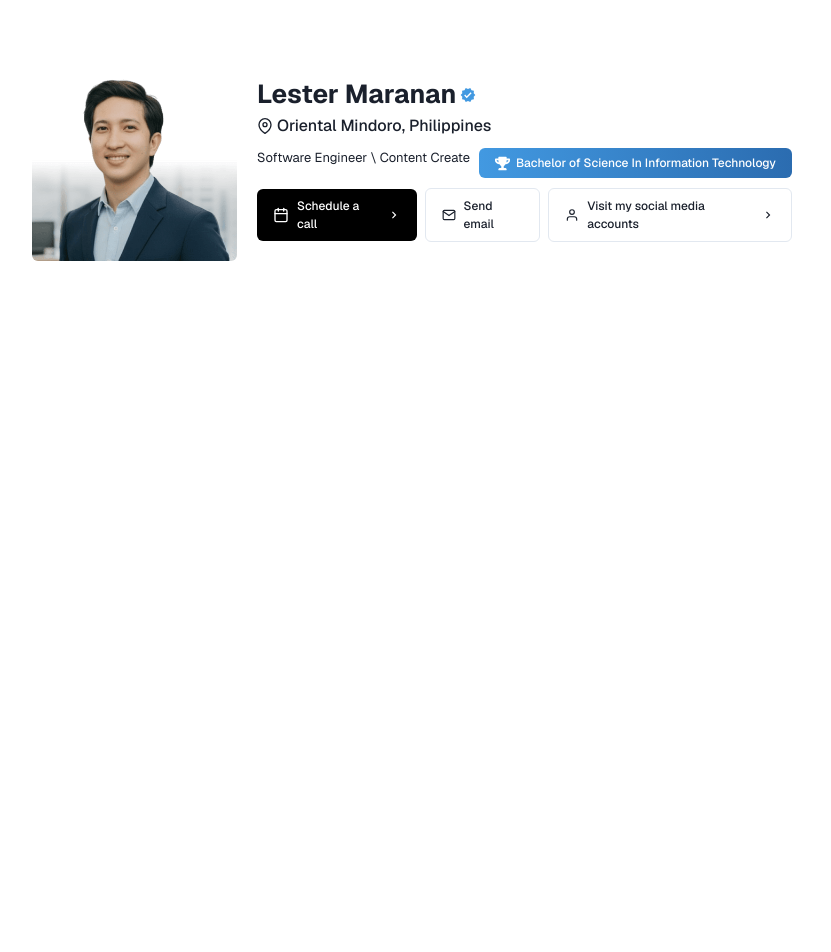
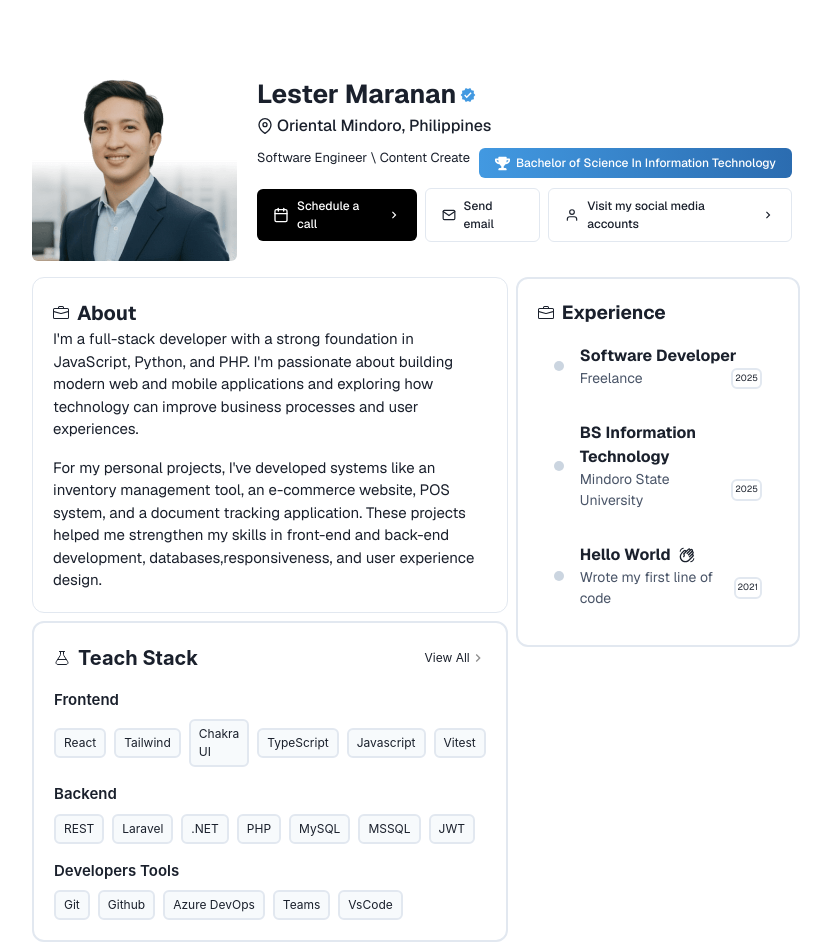
Before and after one commit to mlesterpal30/portfolio, a React (Vite) app: page / in a window 1280 px wide. Shown: the top 952 px of the page, without its empty margins (224-1055 px from the left). Before the commit the page ends 800 px from the top, so only its background shows below. Built offline with nearby package versions, Linux system fonts and the light colour scheme.

Commit message:
Add a About, TechStack, and Experience Section with Contents

```diff
--- a/src/App.tsx
+++ b/src/App.tsx
@@ -1,5 +1,8 @@
+import About from "./components/About";
 import Hero from "./components/Hero";
-import { Box } from "@chakra-ui/react";
+import { Box, Stack } from "@chakra-ui/react";
+import TechStack from "./components/TechStack";
+import Experience from "./components/Experience";
 const App = () => {
 	return (
 		<Box
@@ -7,6 +10,15 @@ const App = () => {
 			my={{ base: 12, md: 14 }}
 		>
 			<Hero />
+			<Stack direction="row" mt="4">
+				<Stack flex="5">
+					<About />
+					<TechStack />
+				</Stack>
+				<Box flex="3">
+					<Experience />
+				</Box>
+			</Stack>
 		</Box>
 	);
 };
--- /dev/null
+++ b/src/components/About.tsx
@@ -0,0 +1,35 @@
+import { Box, Flex, Text } from "@chakra-ui/react";
+import { BsBriefcase } from "react-icons/bs";
+const About = () => {
+	return (
+		<Box
+			border="1px"
+			borderColor="gray.200"
+			className="font-geist"
+			padding="5"
+			rounded="xl"
+		>
+			<Flex align="center" columnGap="2">
+				<BsBriefcase />
+				<Text fontSize="20px" fontWeight="700">
+					About
+				</Text>
+			</Flex>
+			<Text fontSize="15px">
+				I'm a full-stack developer with a strong foundation in JavaScript,
+				Python, and PHP. I'm passionate about building modern web and mobile
+				applications and exploring how technology can improve business
+				processes and user experiences.
+			</Text>
+			<Text mt="4" fontSize="15px">
+				For my personal projects, I've developed systems like an inventory
+				management tool, an e-commerce website, POS system, and a document
+				tracking application. These projects helped me strengthen my skills
+				in front-end and back-end development, databases,responsiveness, and
+				user experience design.
+			</Text>
+		</Box>
+	);
+};
+
+export default About;
--- /dev/null
+++ b/src/components/Experience.tsx
@@ -0,0 +1,92 @@
+import { Box, Flex, Text, Circle, HStack } from "@chakra-ui/react";
+import { MdOutlineWavingHand } from "react-icons/md";
+
+import { BsBriefcase } from "react-icons/bs";
+
+const Experience = () => {
+	const timeline = [
+		{
+			title: "Software Developer",
+			subtitle: "Freelance",
+			year: "2025",
+		},
+		{
+			title: "BS Information Technology",
+			subtitle: "Mindoro State University",
+			year: "2025",
+		},
+		{
+			title: "Hello World",
+			subtitle: "Wrote my first line of code",
+			year: "2021",
+			icon: <MdOutlineWavingHand />, // 👋 Optional icon field
+		},
+	];
+
+	return (
+		<Box
+			border="2px"
+			borderColor="gray.200"
+			padding="5"
+			rounded="xl"
+			className="font-geist"
+		>
+			<Flex align="center" columnGap="2">
+				<BsBriefcase />
+				<Text fontSize="19px" fontWeight="700">
+					Experience
+				</Text>
+			</Flex>
+			<Box>
+				{timeline.map((item, index) => (
+					<Box
+						key={index}
+						borderColor="gray.200"
+						rounded="lg"
+						p={4}
+						transition="all 0.2s"
+						_hover={{ bg: "gray.50" }}
+						cursor="pointer"
+						role="group"
+					>
+						<Flex align="center" gap={4}>
+							{/* Step circle */}
+							<Circle
+								size="10px"
+								bg="gray.300"
+								_groupHover={{ bg: "black" }}
+								transition="background 0.2s"
+							/>
+
+							<Box w="full">
+								<HStack align="center">
+									<Text fontWeight="bold" fontSize="md">
+										{item.title}
+									</Text>
+									{item.icon && item.icon}
+								</HStack>
+
+								<HStack align="center" gap={2} justify="space-between">
+									<Text fontSize="sm" color="gray.600">
+										{item.subtitle}
+									</Text>
+									<Box
+										border="2px"
+										borderColor="gray.200"
+										p="0.5"
+										rounded="md"
+										fontSize="9px"
+									>
+										{item.year}
+									</Box>
+								</HStack>
+							</Box>
+						</Flex>
+					</Box>
+				))}
+			</Box>
+		</Box>
+	);
+};
+
+export default Experience;
--- /dev/null
+++ b/src/components/TechStack.tsx
@@ -0,0 +1,97 @@
+import { Box, Flex, HStack, Stack, Text } from "@chakra-ui/react";
+import { IoFlaskOutline } from "react-icons/io5";
+import { MdKeyboardArrowRight } from "react-icons/md";
+
+const TechStack = () => {
+	return (
+		<Box border="2px" padding="5" rounded="xl" borderColor="gray.200">
+			<Flex justify="space-between" align="center">
+				<Flex align="center" columnGap="2">
+					<IoFlaskOutline />
+					<Text fontSize="20px" fontWeight="700">
+						Teach Stack
+					</Text>
+				</Flex>
+				<Flex align="center">
+					<Text fontSize="12px" fontWeight="400">
+						View All
+					</Text>
+					<MdKeyboardArrowRight color="#8F8F8F" />
+				</Flex>
+			</Flex>
+			<Stack mt="4">
+				<Text fontSize="15px" fontWeight="600">
+					Frontend
+				</Text>
+				<HStack fontSize="12px" spacing="2">
+					{[
+						"React",
+						"Tailwind",
+						"Chakra UI",
+						"TypeScript",
+						"Javascript",
+						"Vitest",
+					].map((tech) => (
+						<Box
+							key={tech}
+							rounded="md"
+							borderWidth="2px"
+							borderColor="gray.200"
+							px="2"
+							py="1"
+							bg="gray.50"
+						>
+							{tech}
+						</Box>
+					))}
+				</HStack>
+			</Stack>
+			<Stack mt="4">
+				<Text fontSize="15px" fontWeight="600">
+					Backend
+				</Text>
+				<HStack fontSize="12px" spacing="2">
+					{["REST", "Laravel", ".NET", "PHP", "MySQL", "MSSQL", "JWT"].map(
+						(tech) => (
+							<Box
+								key={tech}
+								rounded="md"
+								borderWidth="2px"
+								borderColor="gray.200"
+								px="2"
+								py="1"
+								bg="gray.50"
+							>
+								{tech}
+							</Box>
+						)
+					)}
+				</HStack>
+			</Stack>
+			<Stack mt="4">
+				<Text fontSize="15px" fontWeight="600">
+					Developers Tools
+				</Text>
+				<HStack fontSize="12px" spacing="2">
+					{["Git", "Github", "Azure DevOps", "Teams", "VsCode"].map(
+						(tech) => (
+							<Box
+								key={tech}
+								rounded="md"
+								borderWidth="2px"
+								borderColor="gray.200"
+								px="2"
+								py="1"
+								bg="gray.50"
+							>
+								{tech}
+							</Box>
+						)
+					)}
+				</HStack>
+			</Stack>
+		</Box>
+	);
+};
+
+export default TechStack;
```
